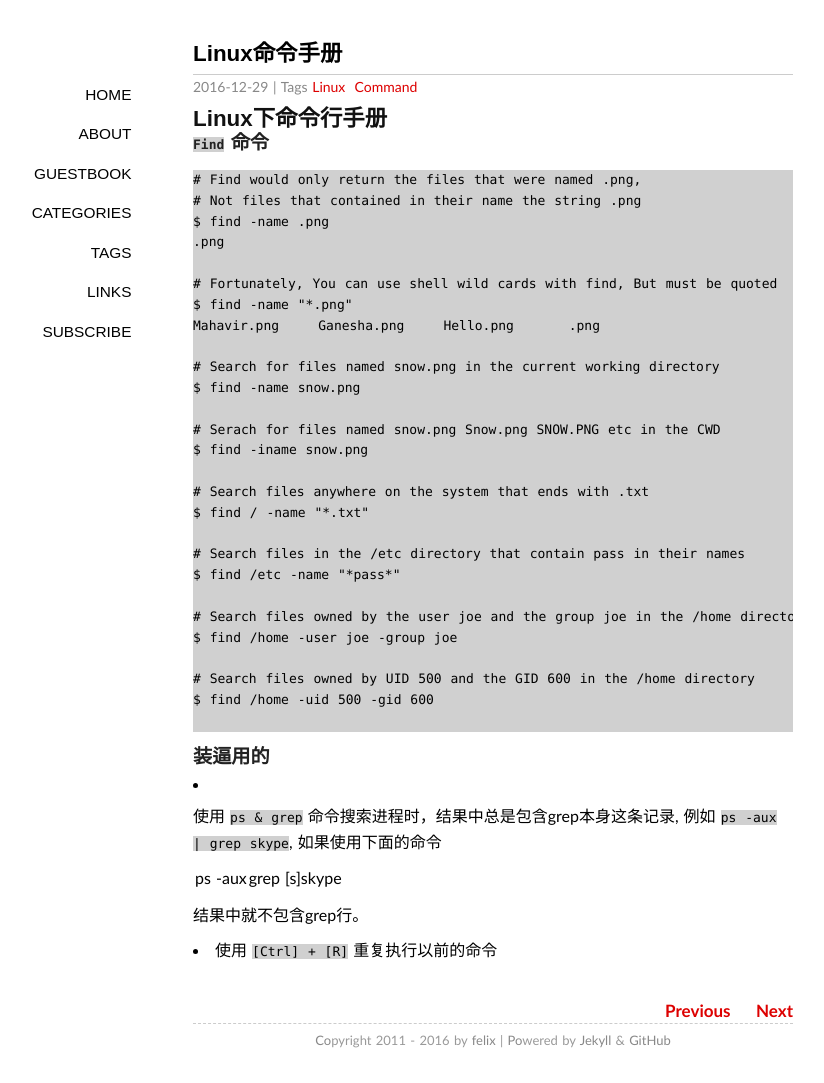
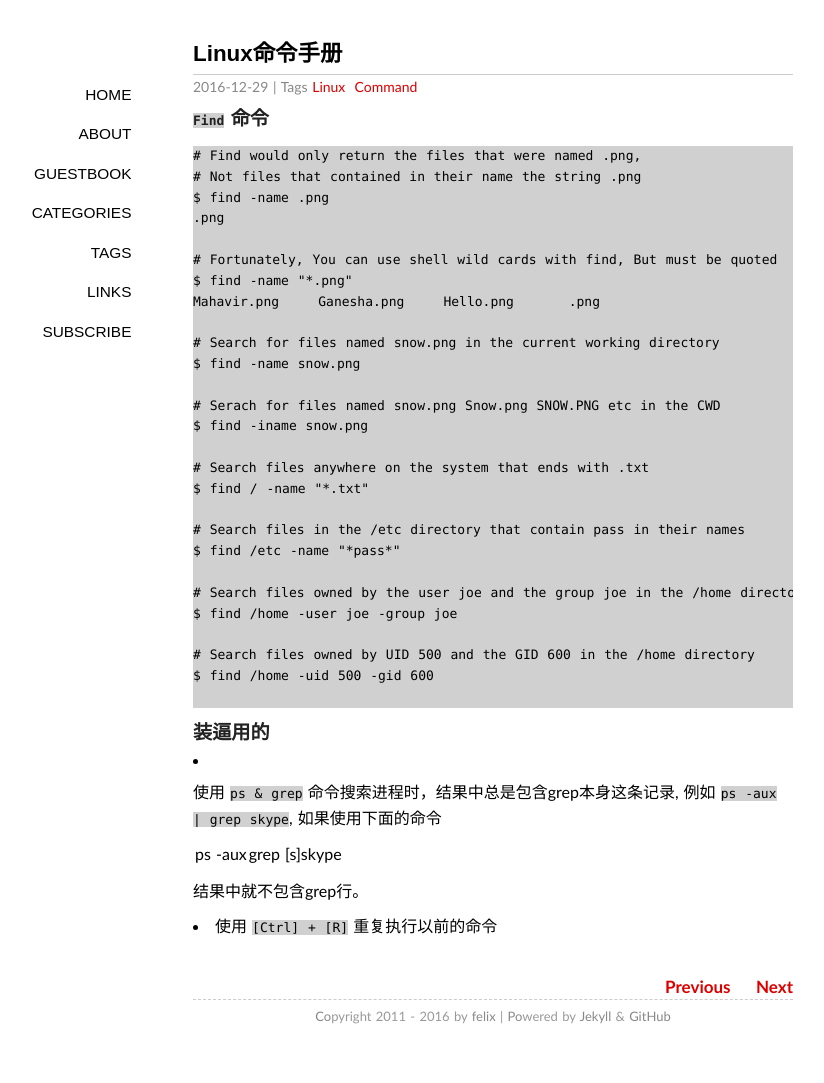
Before and after one commit to hezila/hezila.github.io, a Jekyll site: the page built from _posts/2016-12-29-linux-handbook.md, in a window 1280 px wide. Shown: the whole page, without its empty margins (147-971 px from the left). Built offline with Jekyll 4.4.1, drawn with Linux system fonts in a browser that asks for light colours; some web fonts are replaced; comment, search, counter and statistics services are not loaded; after the commit the page ends 1059 px from its top, so only the background shows below that.

Commit message:
remove duplicate title in post

```diff
--- a/_posts/2016-12-29-linux-handbook.md
+++ b/_posts/2016-12-29-linux-handbook.md
@@ -4,9 +4,6 @@ title: Linux命令手册
 tags: [Linux, Command]
 keywords: [linux, 命令]
 ---
-
-Linux下命令行手册
-------------------
 
 
 ### `Find` 命令
```
Also changed, not shown: _posts/2016-12-29-alias-ips.md (+0 -3 lines).
